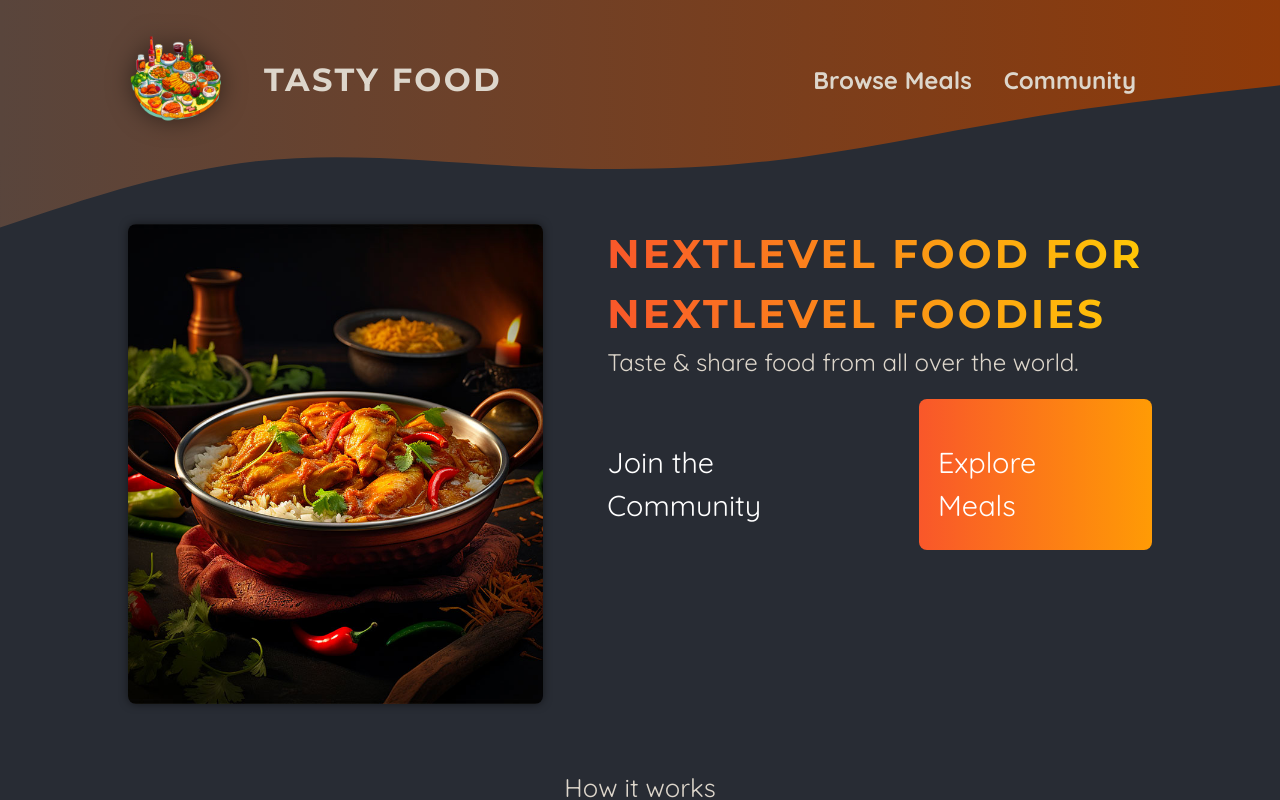
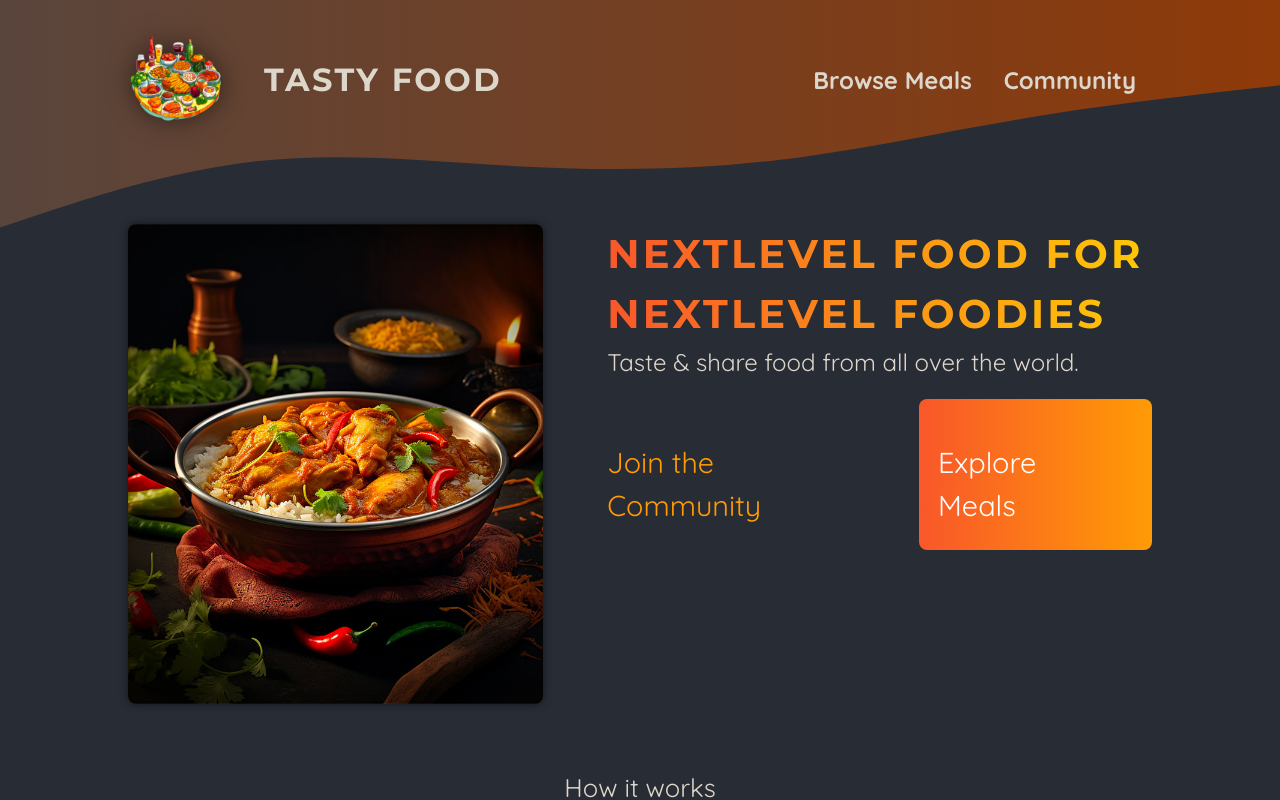
Before and after one commit to BiggestJib/next, a Next.js app: page / in a window 1280 px wide. Shown: the top 800 px of the page. Built offline with nearby package versions, Linux system fonts and the light colour scheme.

Commit message:
still developing

```diff
--- a/app/page.js
+++ b/app/page.js
@@ -33,7 +33,10 @@ export default function Home({ params }) {
               whileHover={{ scale: 1.1 }}
               whileTap={{ scale: 0.9 }}
             >
-              <Link className={classes.motion} href="/community">
+              <Link
+                className={`${classes.motion} ${classes.import}`}
+                href="/community"
+              >
                 Join the Community
               </Link>
             </motion.div>
@@ -42,7 +45,7 @@ export default function Home({ params }) {
               whileHover={{ scale: 1.1 }}
               whileTap={{ scale: 0.9 }}
             >
-              <Link className={`text-white ${classes.motion}`} href="/meals">
+              <Link className={` ${classes.motion}`} href="/meals">
                 Explore Meals
               </Link>
             </motion.div>
--- a/app/page.module.css
+++ b/app/page.module.css
@@ -146,3 +146,7 @@
     max-width: 60rem;
   }
 }
+
+.import{
+  color:#ff9b05 !important
+}
```
